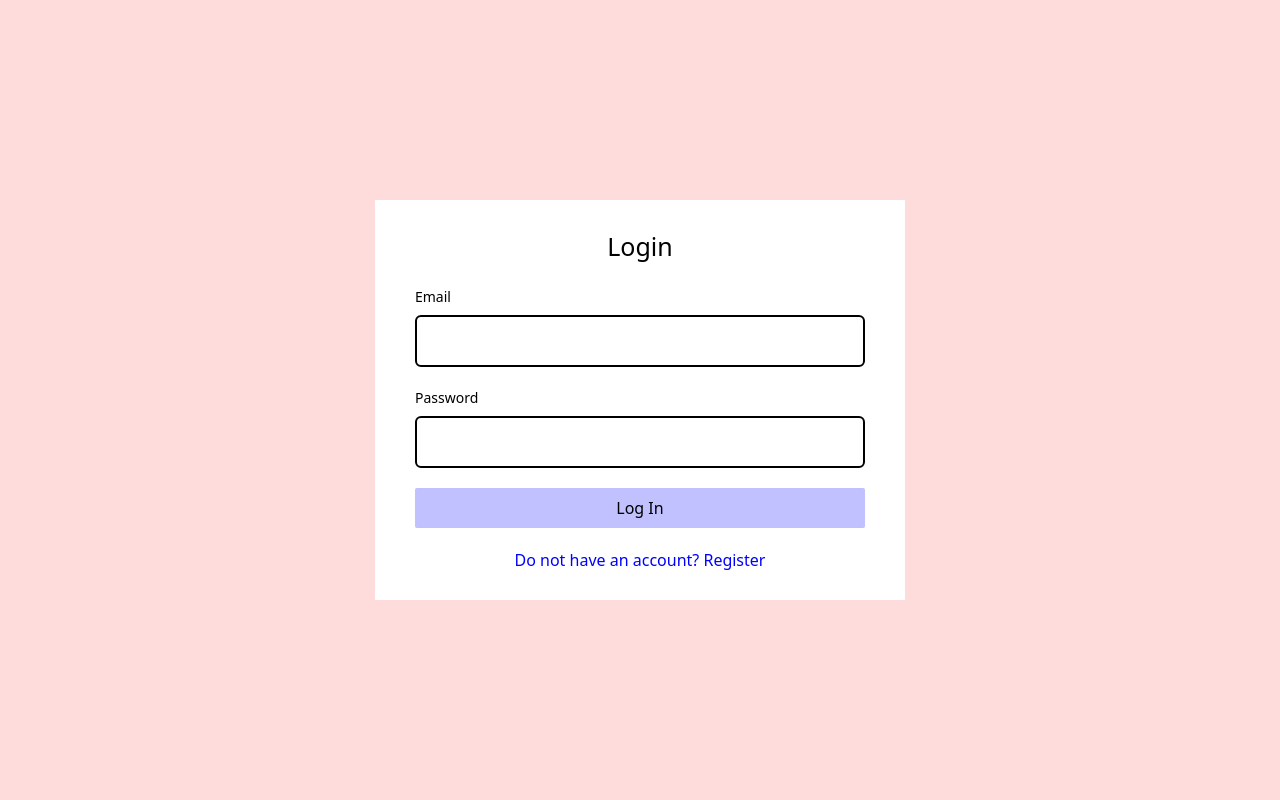
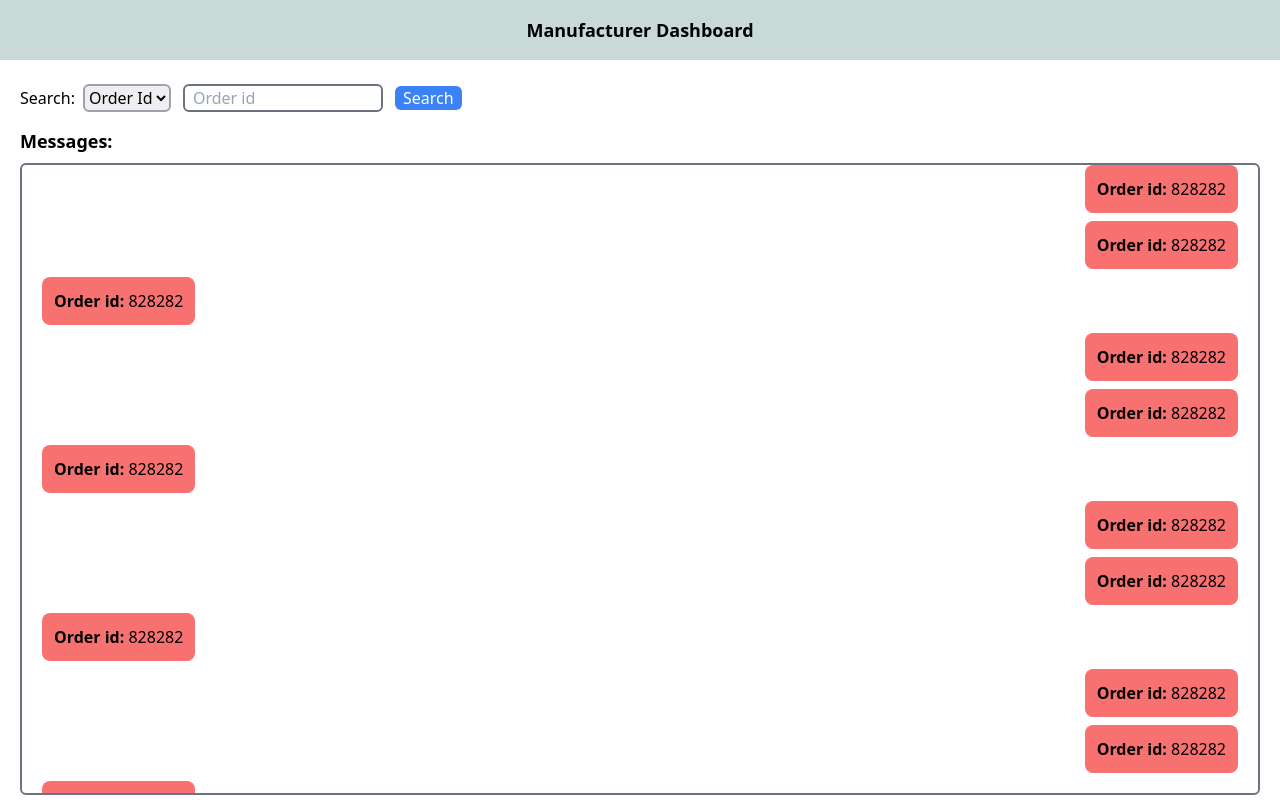
Before and after one commit to NeerajSati/order-book, a React (Create React App) app: page / in a window 1280 px wide. Built offline with nearby package versions, Linux system fonts and the light colour scheme; the HTML template or start-up script is replaced by a standard one.

Commit message:
Sample Message screen created

```diff
--- a/src/App.js
+++ b/src/App.js
@@ -1,6 +1,7 @@
 import { BrowserRouter, Routes, Route } from "react-router-dom";
 import Login from "./components/Login";
 import Register from "./components/Register";
+import Dashboard from "./components/Dashboard";
 
 function App() {
   return (
@@ -8,7 +9,7 @@ function App() {
       <Routes>
         <Route path="/login" element={<Login/>} />
         <Route path="/register" element={<Register/>} />
-        <Route path="*" element={<Login/>} />
+        <Route path="*" element={<Dashboard/>} />
       </Routes>
     </BrowserRouter>
   );
--- /dev/null
+++ b/src/components/Dashboard.jsx
@@ -0,0 +1,10 @@
+import React from 'react'
+import Manufacturer from './Manufacturer'
+
+function Dashboard() {
+  return (
+        <Manufacturer/>
+  )
+}
+
+export default Dashboard
--- /dev/null
+++ b/src/components/Manufacturer.jsx
@@ -0,0 +1,77 @@
+import React, { useState } from 'react'
+
+function Manufacturer() {
+    const [filter, setFilter] = useState('orderId');
+  return (
+    <div className='h-screen'>
+        <div className='h-[60px] bg-[#c8d9d8]'>
+            <div className='h-full flex items-center justify-center text-lg font-semibold'>
+                Manufacturer Dashboard
+            </div>
+        </div>
+        <div className='pt-4 h-[60px] flex items-center px-5 text-[16px]'>
+            Search:
+            <select onChange={(e)=>{setFilter(e.target.value)}} className='ml-2 outline-none border-2 rounded-md border-gray-400'>
+                <option value="orderId">Order Id</option>
+                <option value="from">From</option>
+                <option value="to">To</option>
+
+            </select>
+            <input type='text' placeholder={filter === 'orderId' ? 'Order id' : 'Address'} className='ml-3 w-[200px] border-gray-500 outline-none border-2 rounded-md px-2'/>
+            <button className='bg-blue-500 rounded-md text-[16px] px-2 ml-3 text-white w-50px'>Search</button>
+        </div>
+        <div className='px-5 pt-2 font-bold text-[18px]'>Messages:</div>
+        <div className='px-5 pt-2 h-[calc(100vh-160px)]'>
+            <div className='px-5 h-full flex flex-col border-2 rounded-md border-gray-500 overflow-y-auto'>
+                <div className='flex flex-row items-center justify-end w-full mb-2'>
+                    <div className='text-right max-w-[50%] bg-red-400 rounded-lg p-3 cursor-pointer'><span className='font-bold'>Order id:</span> 828282</div>
+                </div>
+                <div className='flex flex-row items-center justify-end w-full mb-2'>
+                    <div className='text-right max-w-[50%] bg-red-400 rounded-lg p-3 cursor-pointer'><span className='font-bold'>Order id:</span> 828282</div>
+                </div>
+                <div className='flex flex-row items-center justify-start w-full mb-2'>
+                    <div className='text-right max-w-[50%] bg-red-400 rounded-lg p-3 cursor-pointer'><span className='font-bold'>Order id:</span> 828282</div>
+                </div>
+                <div className='flex flex-row items-center justify-end w-full mb-2'>
+                    <div className='text-right max-w-[50%] bg-red-400 rounded-lg p-3 cursor-pointer'><span className='font-bold'>Order id:</span> 828282</div>
+                </div>
+                <div className='flex flex-row items-center justify-end w-full mb-2'>
+                    <div className='text-right max-w-[50%] bg-red-400 rounded-lg p-3 cursor-pointer'><span className='font-bold'>Order id:</span> 828282</div>
+                </div>
+                <div className='flex flex-row items-center justify-start w-full mb-2'>
+                    <div className='text-right max-w-[50%] bg-red-400 rounded-lg p-3 cursor-pointer'><span className='font-bold'>Order id:</span> 828282</div>
+                </div>
+                <div className='flex flex-row items-center justify-end w-full mb-2'>
+                    <div className='text-right max-w-[50%] bg-red-400 rounded-lg p-3 cursor-pointer'><span className='font-bold'>Order id:</span> 828282</div>
+                </div>
+                <div className='flex flex-row items-center justify-end w-full mb-2'>
+                    <div className='text-right max-w-[50%] bg-red-400 rounded-lg p-3 cursor-pointer'><span className='font-bold'>Order id:</span> 828282</div>
+                </div>
+                <div className='flex flex-row items-center justify-start w-full mb-2'>
+                    <div className='text-right max-w-[50%] bg-red-400 rounded-lg p-3 cursor-pointer'><span className='font-bold'>Order id:</span> 828282</div>
+                </div>
+                <div className='flex flex-row items-center justify-end w-full mb-2'>
+                    <div className='text-right max-w-[50%] bg-red-400 rounded-lg p-3 cursor-pointer'><span className='font-bold'>Order id:</span> 828282</div>
+                </div>
+                <div className='flex flex-row items-center justify-end w-full mb-2'>
+                    <div className='text-right max-w-[50%] bg-red-400 rounded-lg p-3 cursor-pointer'><span className='font-bold'>Order id:</span> 828282</div>
+                </div>
+                <div className='flex flex-row items-center justify-start w-full mb-2'>
+                    <div className='text-right max-w-[50%] bg-red-400 rounded-lg p-3 cursor-pointer'><span className='font-bold'>Order id:</span> 828282</div>
+                </div>
+                <div className='flex flex-row items-center justify-end w-full mb-2'>
+                    <div className='text-right max-w-[50%] bg-red-400 rounded-lg p-3 cursor-pointer'><span className='font-bold'>Order id:</span> 828282</div>
+                </div>
+                <div className='flex flex-row items-center justify-end w-full mb-2'>
+                    <div className='text-right max-w-[50%] bg-red-400 rounded-lg p-3 cursor-pointer'><span className='font-bold'>Order id:</span> 828282</div>
+                </div>
+                <div className='flex flex-row items-center justify-start w-full mb-2'>
+                    <div className='text-right max-w-[50%] bg-red-400 rounded-lg p-3 cursor-pointer'><span className='font-bold'>Order id:</span> 828282</div>
+                </div>
+            </div>
+        </div>
+    </div>
+  )
+}
+
+export default Manufacturer
--- a/src/components/Register.jsx
+++ b/src/components/Register.jsx
@@ -1,7 +1,7 @@
 import React, {useState} from 'react'
 import { Link } from 'react-router-dom';
 
-function Register({switchPage}) {
+function Register() {
 
   return (
         <div className='bg-[#ffdcdc] flex items-center justify-center min-h-screen'>
--- a/src/index.css
+++ b/src/index.css
@@ -1,3 +1,26 @@
 @tailwind base;
 @tailwind components;
 @tailwind utilities;
+
+
+::-webkit-scrollbar {
+    width: 8px;
+}
+
+/* Track */
+::-webkit-scrollbar-track {
+    background: rgba(54, 54, 54, 0.123);
+}
+
+/* Handle */
+::-webkit-scrollbar-thumb {
+    background: #70787e;
+    border-radius: 5px;
+    cursor: pointer;
+}
+
+/* Handle on hover */
+::-webkit-scrollbar-thumb:hover {
+    background: rgba(51, 51, 51, 0.839);
+    cursor: pointer;
+}
```
